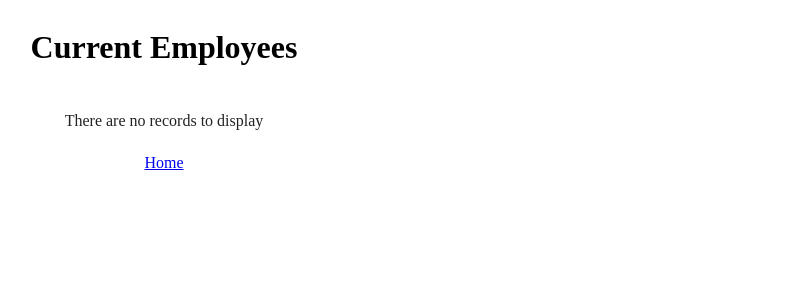
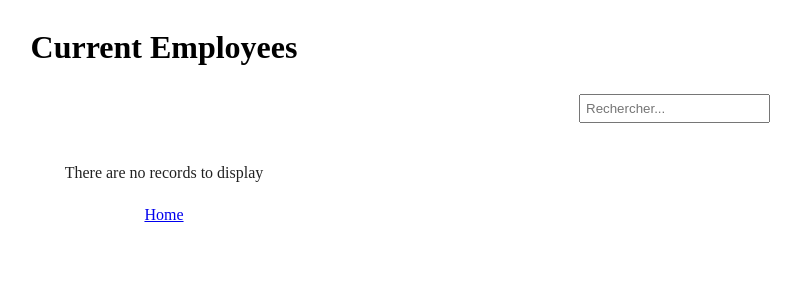
Before and after one commit to mohamednourbenali/HR-Net, a React (Create React App) app: page /employee-list in a window 1280 px wide. Shown: the top 300 px of the page, without its empty margins (476-1277 px from the left). Built offline with nearby package versions, Linux system fonts and the light colour scheme.

Commit message:
ajouter une barre de recherche pour filtrer dans toutes les colonnes

```diff
--- /dev/null
+++ b/src/components/SubHeaderComponent.js
@@ -0,0 +1,15 @@
+import React from 'react';
+
+const SubHeaderComponent = ({ filterText, onFilter}) => (
+  <div style={{ display: 'flex', alignItems: 'center', marginBottom: '10px' }}>
+    <input
+      type="text"
+      placeholder="Rechercher..."
+      value={filterText}
+      onChange={onFilter}
+      style={{ marginRight: '10px', padding: '5px' }}
+    />
+  </div>
+);
+
+export default SubHeaderComponent;
--- a/src/pages/EmployeeList.js
+++ b/src/pages/EmployeeList.js
@@ -1,9 +1,12 @@
-import React, { useEffect, useState } from 'react';
+import React, { useEffect, useState, useMemo } from 'react';
 import { Link } from 'react-router-dom';
 import DataTable from 'react-data-table-component';
+import SubHeaderComponent from '../components/SubHeaderComponent';
 
 function EmployeeList() {
     const [employees, setEmployees] = useState([]);
+    const [filterText, setFilterText] = useState('');
+    const [resetPaginationToggle, setResetPaginationToggle] = useState(false);
 
     useEffect(() => {
         const storedEmployees = localStorage.getItem('employees');
@@ -25,15 +28,34 @@ function EmployeeList() {
         { name: 'Zip Code', selector: row => row.zipCode, sortable: true }
     ];
 
+    const filteredItems = employees.filter(employee =>
+        Object.values(employee)
+            .join(' ')
+            .toLowerCase()
+            .includes(filterText.toLowerCase())
+    );
+
+    const subHeaderComponentMemo = useMemo(() => {
+        return (
+          <SubHeaderComponent
+            filterText={filterText}
+            onFilter={e => setFilterText(e.target.value)}
+          />
+        );
+      }, [filterText, resetPaginationToggle]);
+
     return (
         <div className="container">
             <h1>Current Employees</h1>
             <DataTable
                 columns={columns}
-                data={employees}
+                data={filteredItems}
                 tableId="employee"
                 sortId="startDate"
                 striped
+                pagination
+                subHeader
+                subHeaderComponent={subHeaderComponentMemo}
             />
             <Link to="/"> Home </Link>
         </div>
```
